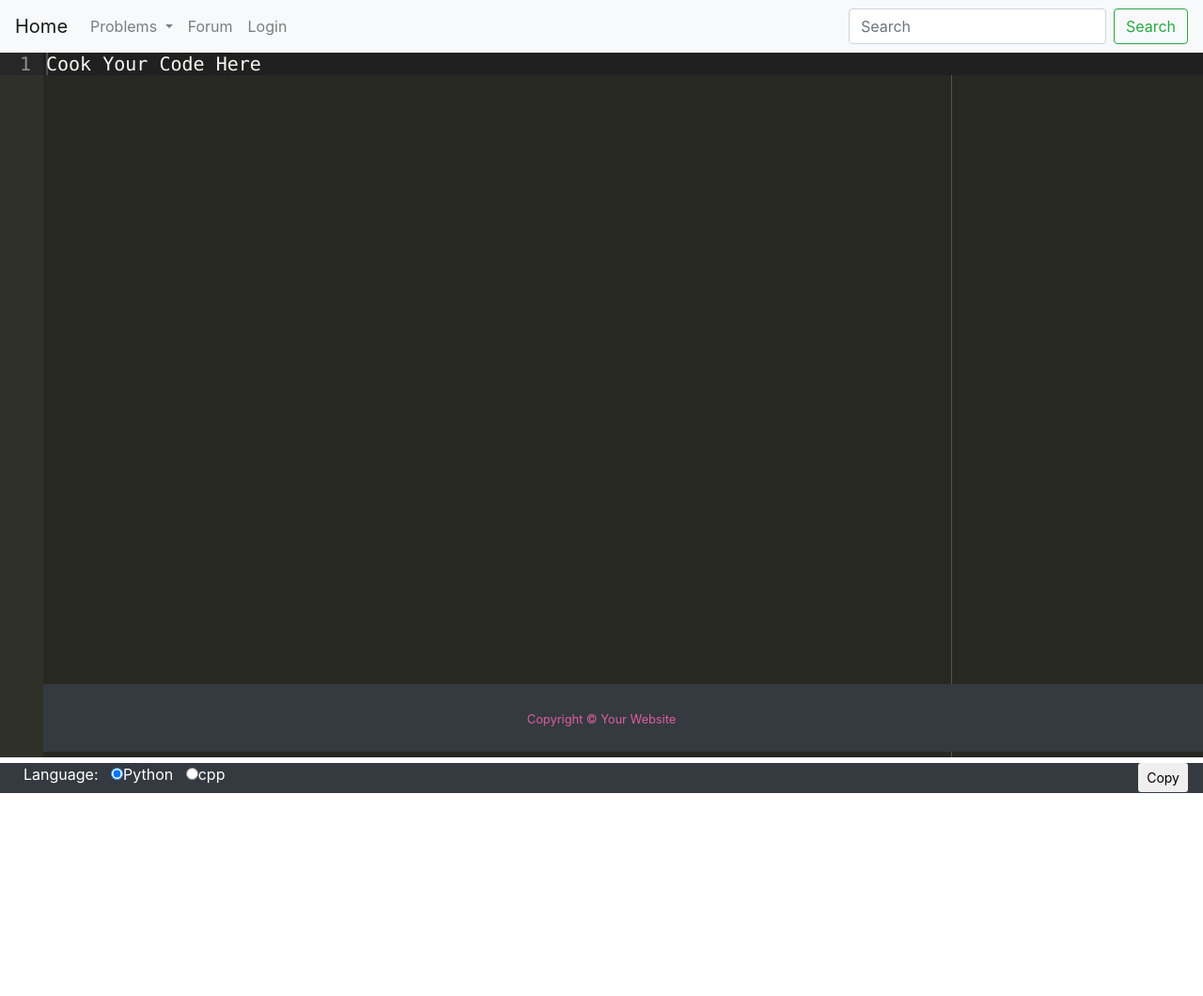
After one commit to harshraj22/CSE_HUB, a Django app: page /editor/ in a window 1280 px wide. The commit adds this page. Shown: the whole page at 94% size. Run offline with Django 3.2, Linux system fonts and the light colour scheme; some libraries are stand-ins or nearby versions.

Commit message:
added built in editor

```diff
--- a/cse_hub/cse_hub/settings.py
+++ b/cse_hub/cse_hub/settings.py
@@ -119,6 +119,9 @@ USE_L10N = True
 
 USE_TZ = True
 
+STATICFILES_DIRS = [
+    os.path.join(BASE_DIR, "static"),
+]
 
 # Static files (CSS, JavaScript, Images)
 # https://docs.djangoproject.com/en/2.2/howto/static-files/
--- a/cse_hub/cse_hub/urls.py
+++ b/cse_hub/cse_hub/urls.py
@@ -16,6 +16,7 @@ Including another URLconf
 from django.contrib import admin
 from django.urls import path, include
 from django.contrib.auth import views as auth_views
+from homepage.views import code_editor
 # from home import views
 
 urlpatterns = [
@@ -23,6 +24,7 @@ urlpatterns = [
     path('', include('homepage.urls')),
     path('profile/<str:username>/', include('users.urls')),
     path('problems/', include('problems.urls')),
+    path('editor/', code_editor, name='code-editor'),
     path('forum/', include('forum.urls')),
     path('login/', auth_views.LoginView.as_view(template_name='users/login.html'), name='user-login'),
     path('logout/', auth_views.LogoutView.as_view(template_name='users/logout.html'), name='user-logout'),
--- /dev/null
+++ b/cse_hub/homepage/static/homepage/editor.css
@@ -0,0 +1,14 @@
+#editor {
+/*    position: relative;
+    top: 60px;
+    right: 0;
+    bottom: 60px;
+    left: 0px;*/
+    width: 100%;
+    height: 750px;
+    display: inline-block;
+}
+
+#language {
+	padding-left: 25px;
+}
--- /dev/null
+++ b/cse_hub/homepage/templates/homepage/editor.html
@@ -0,0 +1,63 @@
+{% extends 'homepage/index.html' %}
+
+{% block content-unindent %}
+{% load static %}
+    <link rel="stylesheet" type="text/css" href="{% static 'homepage/editor.css' %}">
+
+    <div id="editor">Cook Your Code Here</div>
+
+    <div id="language" class="bg-dark text-white text-bold">
+        Language: &nbsp;
+        <label for="python"><input type="radio" name="language" id="python" value="python" checked="checked">Python</label> &nbsp;
+        <label for="cpp"><input type="radio" name="language" id="c_cpp" value="c_cpp">cpp</label>
+        <button class="float-right mr-3 btn btn-sm" id="copy">Copy</button>
+    </div>
+
+
+
+    <script src="https://cdnjs.cloudflare.com/ajax/libs/ace/1.4.5/ace.js" type="text/javascript" charset="utf-8"></script>
+    <script>
+        var lang = "python";
+        var editor;
+        function setEditor() {
+            editor = ace.edit("editor");
+            editor.setTheme("ace/theme/monokai");
+            // editor.session.setMode("ace/mode/python");
+            editor.session.setMode("ace/mode/" + lang);
+            document.getElementById('editor').style.fontSize='20px';
+        }
+
+        function copyToClipboard(text) {
+            var dummy = document.createElement("textarea");
+            // to avoid breaking orgain page when copying more words
+            // cant copy when adding below this code
+            // dummy.style.display = 'none'
+            document.body.appendChild(dummy);
+            //Be careful if you use texarea. setAttribute('value', value), which works with "input" does not work with "textarea". – Eduard
+            dummy.value = text;
+            dummy.select();
+            document.execCommand("copy");
+            document.body.removeChild(dummy);
+        }
+
+        setEditor();
+
+
+        $('#python').click(function () {
+            lang = 'python';
+            setEditor();
+        });
+
+        $('#c_cpp').click(function() {
+            lang = 'c_cpp';
+            setEditor();
+        });
+
+        $('#copy').click(function() {
+            copyToClipboard(editor.getValue());
+        });
+
+
+    </script>
+
+{% endblock content-unindent %}
--- a/cse_hub/homepage/templates/homepage/index.html
+++ b/cse_hub/homepage/templates/homepage/index.html
@@ -85,14 +85,15 @@
 		</div>
 	</nav>
 
+	{% block content-unindent %}
+
+	{% endblock %}
+
 	<div class="container p-5">
 		{% block content %}
 
 		{% endblock %}
 	</div>
-		{% block content-unindent %}
-
-		{% endblock %}
 	<div class="container-fluid">
 		<div class="row">
 			<footer id="sticky-footer" class="py-4 bg-dark text-white-50" style="bottom: 0; position: fixed; width: 100%; color: #e05ea0;">
--- a/cse_hub/homepage/views.py
+++ b/cse_hub/homepage/views.py
@@ -27,3 +27,6 @@ def home(request):
         form = RegistrationForm()
     args = {'form':form}
     return render(request, 'homepage/homepage.html', args)
+
+def code_editor(request):
+    return render(request, 'homepage/editor.html')
```
Also changed, not shown: cse_hub/homepage/static/homepage/editor.js (added).
